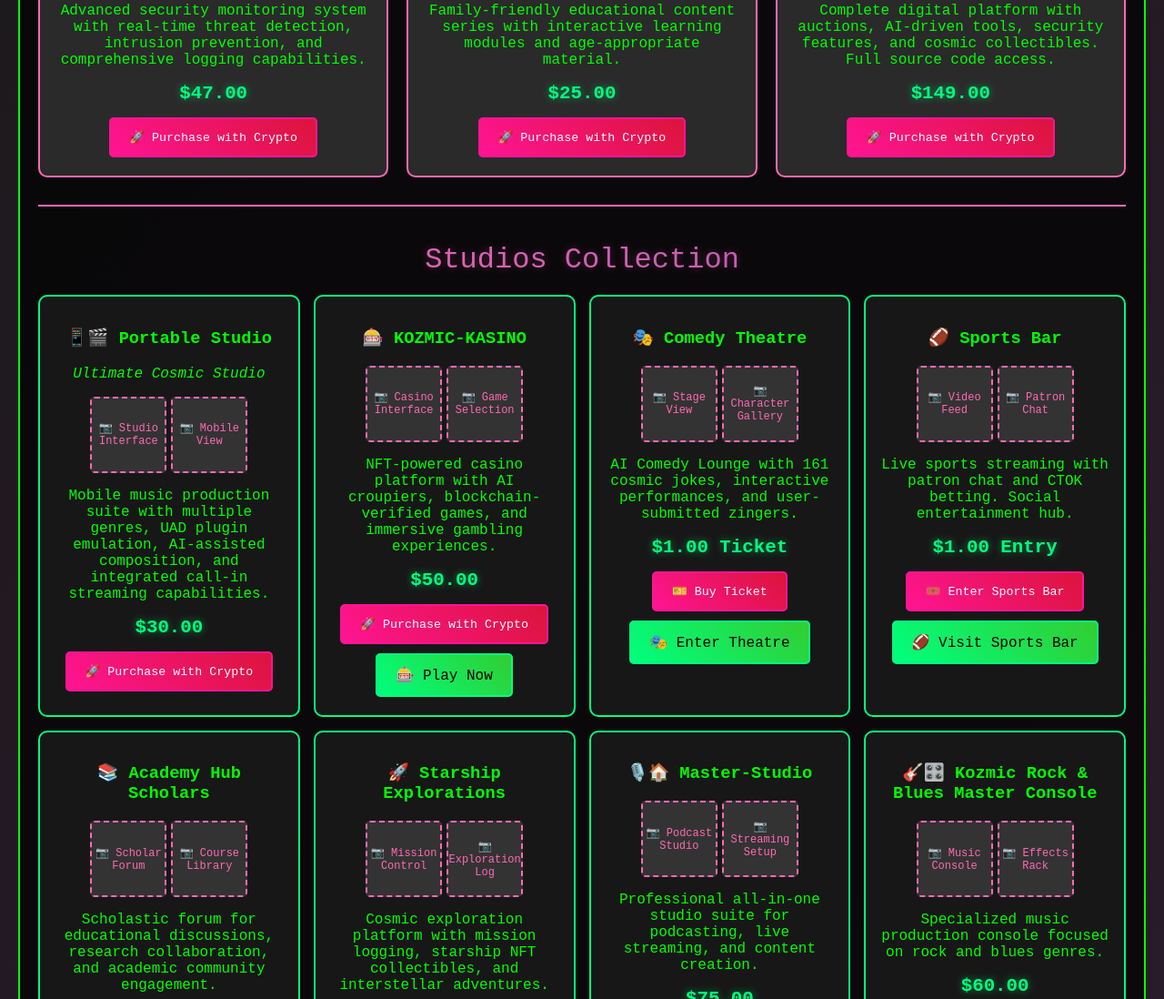
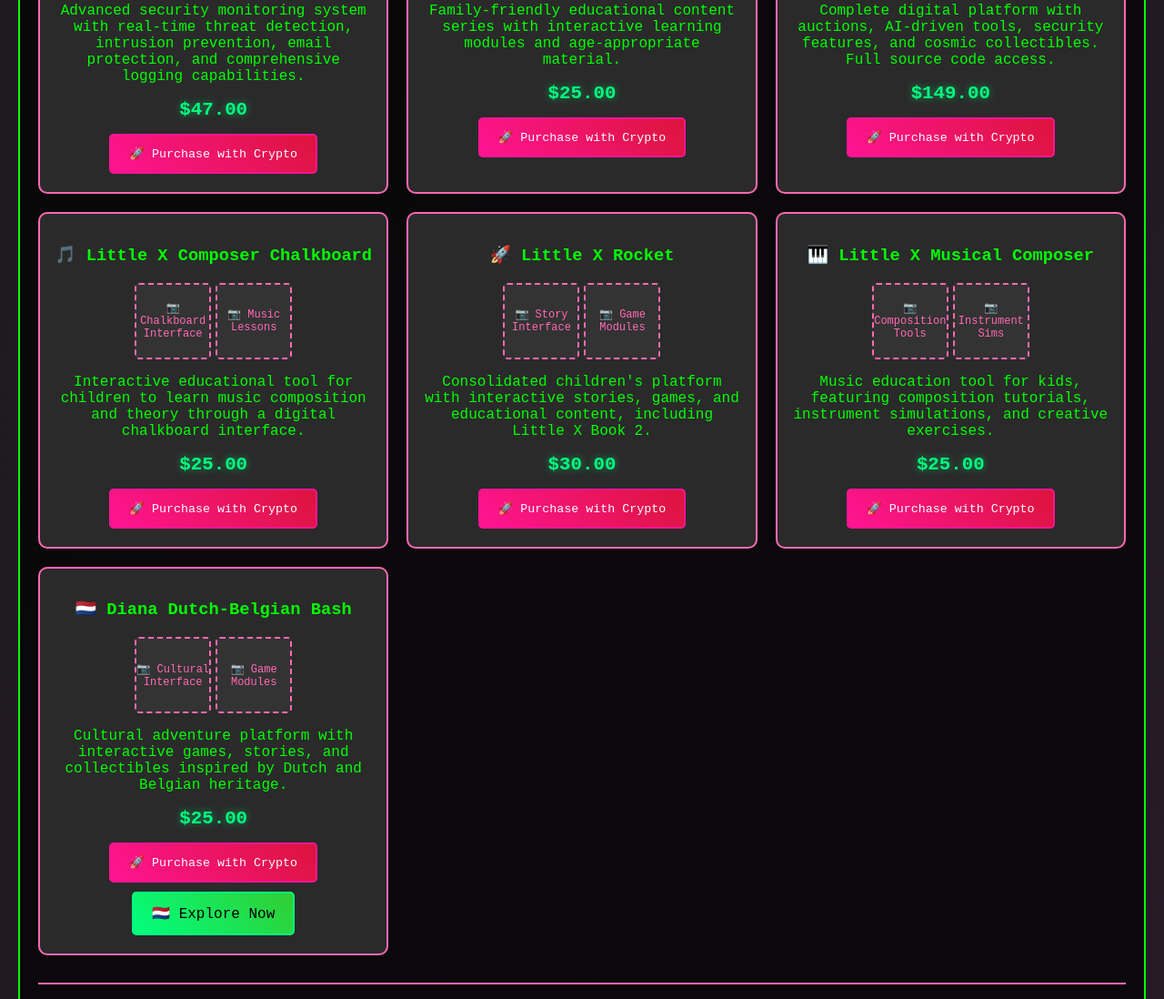
Before and after one commit to coldnsteel/GMSRFC, a plain HTML site: page index.html in a window 1280 px wide. Shown: the part 690-1788 px from the top of the page at 91% size. Drawn offline with Linux system fonts and the light colour scheme.

Commit message:
Update index.html
update with little x and dee bubble bash etc

```diff
--- a/index.html
+++ b/index.html
@@ -4,7 +4,7 @@
     <meta charset="UTF-8">
     <meta name="viewport" content="width=device-width, initial-scale=1.0">
     <title>🛡️ GMSRFC Digital Products & Collectibles</title>
-    <!-- v3.2.1, 2025-09-05 - LAUNCH READY: MyWebsite Integration + CTOK Payment -->
+    <!-- v3.2.2, 2025-09-05 - LAUNCH READY: MyWebsite + CTOK + Little X + Diana Dutch-Belgian Bash -->
     <style>
         body {
             background: linear-gradient(135deg, #1a1a1a 0%, #2d1b2e 100%);
@@ -378,7 +378,7 @@
                     <div class="photo-placeholder" onclick="uploadPhoto('hackerwatch-fortress', 0)">📷 Security Dashboard</div>
                     <div class="photo-placeholder" onclick="uploadPhoto('hackerwatch-fortress', 1)">📷 Threat Detection</div>
                 </div>
-                <p>Advanced security monitoring system with real-time threat detection, intrusion prevention, and comprehensive logging capabilities.</p>
+                <p>Advanced security monitoring system with real-time threat detection, intrusion prevention, email protection, and comprehensive logging capabilities.</p>
                 <div class="price-display">$47.00</div>
                 <button class="btn btn-crypto" onclick="purchaseItem('hackerwatch-fortress', 47, 'HackerWatch Fortress')">🚀 Purchase with Crypto</button>
             </div>
@@ -403,6 +403,51 @@
                 <p>Complete digital platform with auctions, AI-driven tools, security features, and cosmic collectibles. Full source code access.</p>
                 <div class="price-display">$149.00</div>
                 <button class="btn btn-crypto" onclick="purchaseItem('mywebsite', 149, 'MyWebsite Cosmic Vault')">🚀 Purchase with Crypto</button>
+            </div>
+
+            <div class="collectible-item">
+                <h3>🎵 Little X Composer Chalkboard</h3>
+                <div class="photo-gallery">
+                    <div class="photo-placeholder" onclick="uploadPhoto('little-x-chalkboard', 0)">📷 Chalkboard Interface</div>
+                    <div class="photo-placeholder" onclick="uploadPhoto('little-x-chalkboard', 1)">📷 Music Lessons</div>
+                </div>
+                <p>Interactive educational tool for children to learn music composition and theory through a digital chalkboard interface.</p>
+                <div class="price-display">$25.00</div>
+                <button class="btn btn-crypto" onclick="purchaseItem('little-x-chalkboard', 25, 'Little X Composer Chalkboard')">🚀 Purchase with Crypto</button>
+            </div>
+
+            <div class="collectible-item">
+                <h3>🚀 Little X Rocket</h3>
+                <div class="photo-gallery">
+                    <div class="photo-placeholder" onclick="uploadPhoto('little-x-rocket', 0)">📷 Story Interface</div>
+                    <div class="photo-placeholder" onclick="uploadPhoto('little-x-rocket', 1)">📷 Game Modules</div>
+                </div>
+                <p>Consolidated children's platform with interactive stories, games, and educational content, including Little X Book 2.</p>
+                <div class="price-display">$30.00</div>
+                <button class="btn btn-crypto" onclick="purchaseItem('little-x-rocket', 30, 'Little X Rocket')">🚀 Purchase with Crypto</button>
+            </div>
+
+            <div class="collectible-item">
+                <h3>🎹 Little X Musical Composer</h3>
+                <div class="photo-gallery">
+                    <div class="photo-placeholder" onclick="uploadPhoto('little-x-musical-composer', 0)">📷 Composition Tools</div>
+                    <div class="photo-placeholder" onclick="uploadPhoto('little-x-musical-composer', 1)">📷 Instrument Sims</div>
+                </div>
+                <p>Music education tool for kids, featuring composition tutorials, instrument simulations, and creative exercises.</p>
+                <div class="price-display">$25.00</div>
+                <button class="btn btn-crypto" onclick="purchaseItem('little-x-musical-composer', 25, 'Little X Musical Composer')">🚀 Purchase with Crypto</button>
+            </div>
+
+            <div class="collectible-item">
+                <h3>🇳🇱 Diana Dutch-Belgian Bash</h3>
+                <div class="photo-gallery">
+                    <div class="photo-placeholder" onclick="uploadPhoto('diana-dutch-belgian-bash', 0)">📷 Cultural Interface</div>
+                    <div class="photo-placeholder" onclick="uploadPhoto('diana-dutch-belgian-bash', 1)">📷 Game Modules</div>
+                </div>
+                <p>Cultural adventure platform with interactive games, stories, and collectibles inspired by Dutch and Belgian heritage.</p>
+                <div class="price-display">$25.00</div>
+                <button class="btn btn-crypto" onclick="purchaseItem('diana-dutch-belgian-bash', 25, 'Diana Dutch-Belgian Bash')">🚀 Purchase with Crypto</button>
+                <a href="/public/diana-dutch-belgian-bash.html" class="btn btn-free">🇳🇱 Explore Now</a>
             </div>
         </div>
 
@@ -662,7 +707,7 @@
 
     <div class="debug-info">
         <strong>System Status:</strong>
-        <div id="debugLog">🛡️ GMSRFC Crypto Storefront v3.2.1 - LAUNCH READY + MyWebsite + CTOK</div>
+        <div id="debugLog">🛡️ GMSRFC Crypto Storefront v3.2.2 - LAUNCH READY + MyWebsite + CTOK + Little X + Diana Dutch-Belgian Bash</div>
     </div>
 
     <script>
@@ -692,14 +737,14 @@
             digital: [
                 {
                     name: "HackerWatch Fortress",
-                    description: "Advanced security monitoring system with real-time threat detection.",
+                    description: "Advanced security monitoring system with real-time threat detection, intrusion prevention, email protection, and comprehensive logging capabilities.",
                     price: 47,
                     photos: [],
                     id: "hackerwatch-fortress"
                 },
                 {
                     name: "Little X Series",
-                    description: "Family-friendly educational content series with interactive learning modules.",
+                    description: "Family-friendly educational content series with interactive learning modules and age-appropriate material.",
                     price: 25,
                     photos: [],
                     id: "little-x-series"
@@ -717,6 +762,34 @@
                     price: 149,
                     photos: [],
                     id: "mywebsite"
+                },
+                {
+                    name: "Little X Composer Chalkboard",
+                    description: "Interactive educational tool for children to learn music composition and theory through a digital chalkboard interface.",
+                    price: 25,
+                    photos: [],
+                    id: "little-x-chalkboard"
+                },
+                {
+                    name: "Little X Rocket",
+                    description: "Consolidated children's platform with interactive stories, games, and educational content, including Little X Book 2.",
+                    price: 30,
+                    photos: [],
+                    id: "little-x-rocket"
+                },
+                {
+                    name: "Little X Musical Composer",
+                    description: "Music education tool for kids, featuring composition tutorials, instrument simulations, and creative exercises.",
+                    price: 25,
+                    photos: [],
+                    id: "little-x-musical-composer"
+                },
+                {
+                    name: "Diana Dutch-Belgian Bash",
+                    description: "Cultural adventure platform with interactive games, stories, and collectibles inspired by Dutch and Belgian heritage.",
+                    price: 25,
+                    photos: [],
+                    id: "diana-dutch-belgian-bash"
                 }
             ],
             studios: [
@@ -1121,12 +1194,12 @@
 
         // Initialize system
         document.addEventListener('DOMContentLoaded', function() {
-            debugLog('🛡️ GMSRFC Crypto Storefront v3.2.1 - LAUNCH WEEK READY + MyWebsite + CTOK');
+            debugLog('🛡️ GMSRFC Crypto Storefront v3.2.2 - LAUNCH WEEK READY + MyWebsite + CTOK + Little X + Diana Dutch-Belgian Bash');
             debugLog('Mission: STARCOM-0825-LS-GMSRFC-DOGPATCH-V28');
             debugLog('Contact: Lexalytics@yahoo.com | Token: ψΩ§∞');
             debugLog('Payment System: Crypto + CTOK (BTC/ETH/CTOK)');
             debugLog('Studios: Kozmic Kasino, Comedy Theatre, Sports Bar, Academy Hub Scholars, Starship Explorations');
-            debugLog('NEW: MyWebsite Cosmic Vault ($149) + CTOK Payment Integration');
+            debugLog('NEW: Little X Products + Diana Dutch-Belgian Bash + Enhanced HackerWatch Fortress');
 
             loadCatalogData();
             showSection('digital-products');
```
